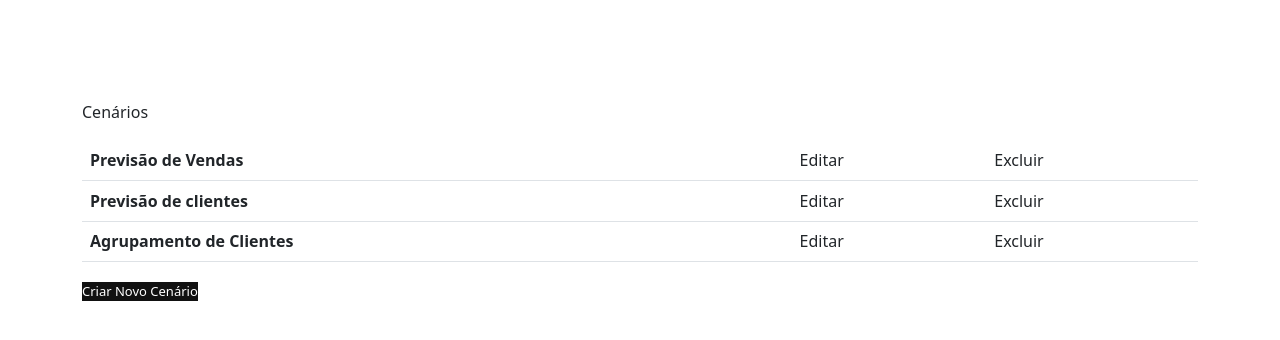
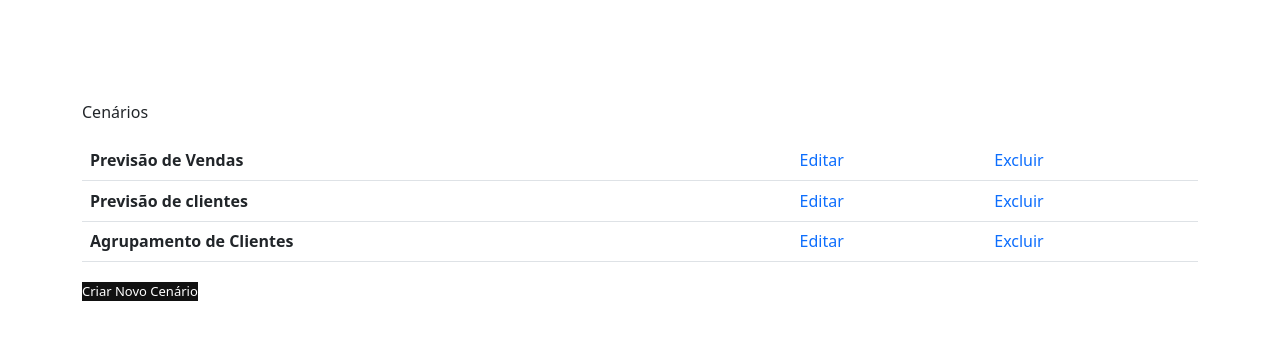
Before and after one commit to moisestraves/pojetoautoml, a PHP site: page /cenarios.php in a window 1280 px wide. Shown: the part 100-440 px from the top of the page. Run offline with PHP 8.4, Linux system fonts and the light colour scheme; the visitor is signed in with stand-in values (Sample User, id 1).

Commit message:
Inserido links

```diff
--- a/cenarios.php
+++ b/cenarios.php
@@ -29,18 +29,18 @@ if(empty($_SESSION['id'])){
  <p >Cenários</p>
 <table class="table">
     <th>Previsão de Vendas</th>
-    <td >Editar</td>
-    <td>Excluir</td>
+    <td ><a href="#">Editar</a></td>
+    <td><a href="#">Excluir</a></td>
     <tr></tr>
     <tr>
     <th>Previsão de clientes</th>
-    <td>Editar</td>
-    <td>Excluir</td>
+    <td><a href="#">Editar</a></td>
+    <td><a href="#">Excluir</a></td>
     <tr></tr>
     <tr>
     <th>Agrupamento de Clientes</th>
-    <td>Editar</td>
-    <td>Excluir</td>
+    <td><a href="#">Editar </a></td>
+    <td><a href="#">Excluir</a></td>
     <tr></tr>
 </table>
 <section>
--- a/css/main.css
+++ b/css/main.css
@@ -20,6 +20,14 @@ margin-left: 20px;
 
 
  }
+
+ .login a{
+ text-decoration: none;
+
+
+
+
+}
 
  /*AQUI É FEITO O ALINHAMENTO DO INPUT*/
  .login input{
@@ -101,10 +109,12 @@ margin-left: 20px;
      }
    .telacenarios input{
 
-    background-color: rgb(15, 75, 134);
-    color: rgb(248, 240, 240);
+    background-color: rgb(244, 246, 248);
+    color: black;
     font-family: 'Lucida Sans', 'Lucida Sans Regular', 'Lucida Grande', 'Lucida Sans Unicode', Geneva, Verdana, sans-serif;
-
+    font-size: 15px;
+    width: auto;
+    height: auto;
    }
 
 
```
